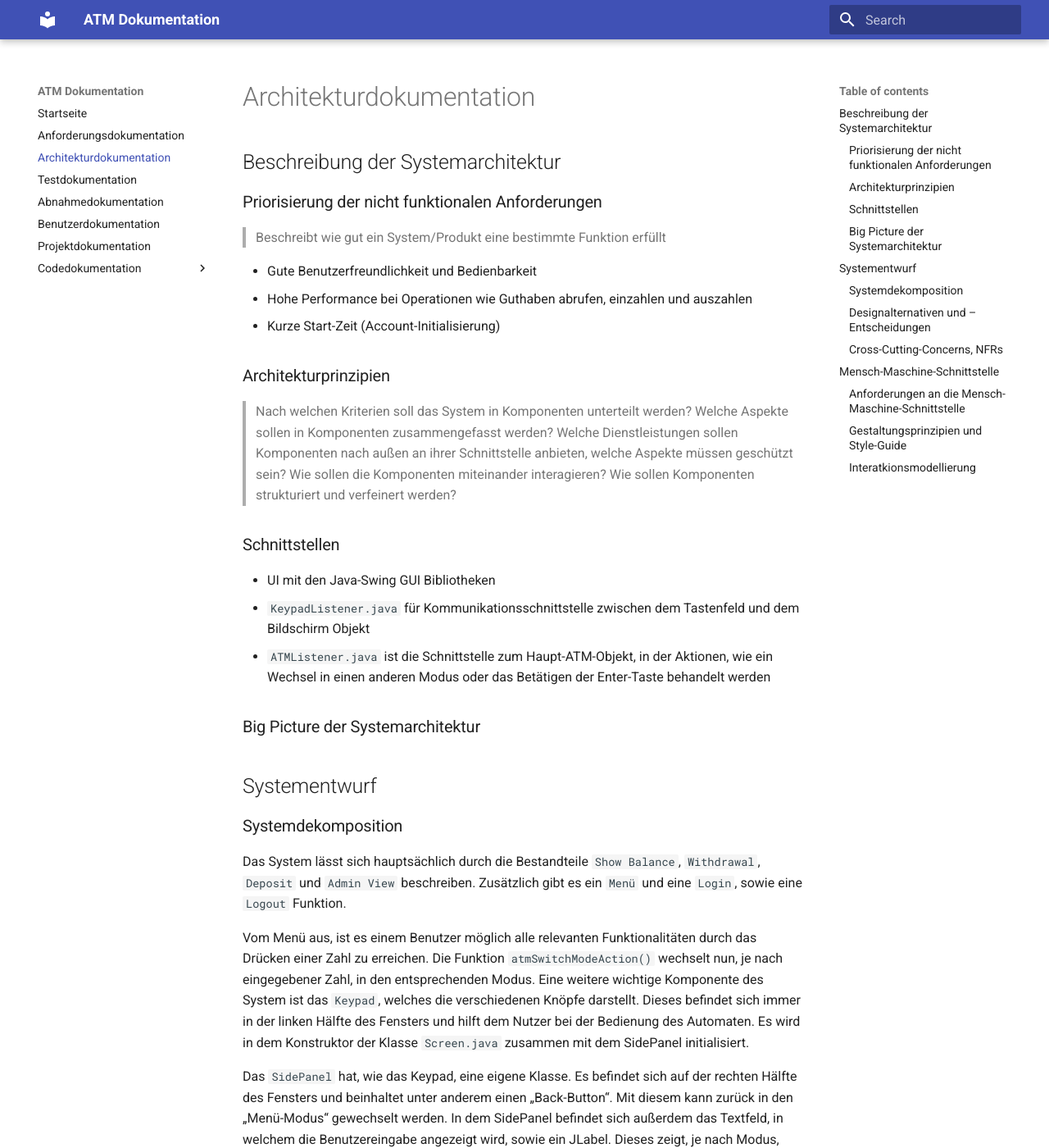
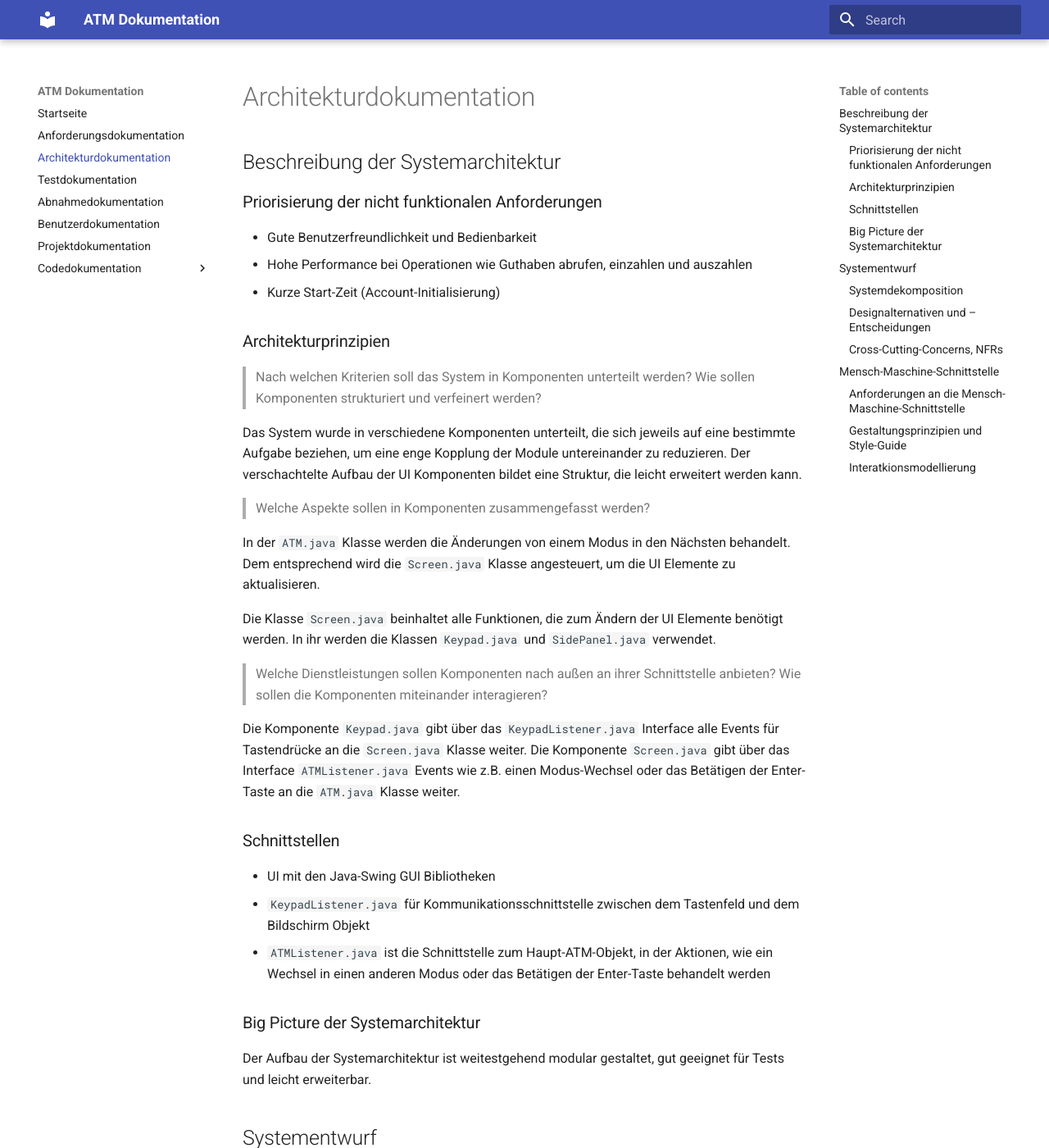
Before and after one commit to Halfpipe-SD/ATM, an MkDocs documentation site: the page built from docs/docs/architecture-docs.md, in a window 1280 px wide and 1400 px high. Shown: the whole window at 82% size. Built offline with MkDocs 1.6.1 and Material for MkDocs 9.7.7, drawn with Linux system fonts in a browser that asks for light colours.

Commit message:
#11 Architekturprinzipien ausformuliert und Big Picture Prototyp

```diff
--- a/docs/docs/architecture-docs.md
+++ b/docs/docs/architecture-docs.md
@@ -3,8 +3,6 @@
 ## Beschreibung der Systemarchitektur
 
 ### Priorisierung der nicht funktionalen Anforderungen
-
-> Beschreibt wie gut ein System/Produkt eine bestimmte Funktion erfüllt
 
 - Gute Benutzerfreundlichkeit und Bedienbarkeit
 - Hohe Performance bei Operationen wie Guthaben abrufen, einzahlen und auszahlen
@@ -13,10 +11,23 @@
 ### Architekturprinzipien
 
 > Nach welchen Kriterien soll das System in Komponenten unterteilt werden?
+> Wie sollen Komponenten strukturiert und verfeinert werden?
+
+Das System wurde in verschiedene Komponenten unterteilt, die sich jeweils auf eine bestimmte Aufgabe beziehen, um eine enge Kopplung der Module untereinander zu reduzieren.
+Der verschachtelte Aufbau der UI Komponenten bildet eine Struktur, die leicht erweitert werden kann.
+
 > Welche Aspekte sollen in Komponenten zusammengefasst werden?
-> Welche Dienstleistungen sollen Komponenten nach außen an ihrer Schnittstelle anbieten, welche Aspekte müssen geschützt sein?
+
+In der `ATM.java` Klasse werden die Änderungen von einem Modus in den Nächsten behandelt.
+Dem entsprechend wird die `Screen.java` Klasse angesteuert, um die UI Elemente zu aktualisieren.
+
+Die Klasse `Screen.java` beinhaltet alle Funktionen, die zum Ändern der UI Elemente benötigt werden. In ihr werden die Klassen `Keypad.java` und `SidePanel.java` verwendet.
+
+> Welche Dienstleistungen sollen Komponenten nach außen an ihrer Schnittstelle anbieten?
 > Wie sollen die Komponenten miteinander interagieren?
-> Wie sollen Komponenten strukturiert und verfeinert werden?
+
+Die Komponente `Keypad.java` gibt über das `KeypadListener.java` Interface alle Events für Tastendrücke an die `Screen.java` Klasse weiter.
+Die Komponente `Screen.java` gibt über das Interface `ATMListener.java` Events wie z.B. einen Modus-Wechsel oder das Betätigen der Enter-Taste an die `ATM.java` Klasse weiter.
 
 ### Schnittstellen
 
@@ -26,6 +37,7 @@
 
 ### Big Picture der Systemarchitektur
 
+Der Aufbau der Systemarchitektur ist weitestgehend modular gestaltet, gut geeignet für Tests und leicht erweiterbar.
 
 ## Systementwurf
 
```
